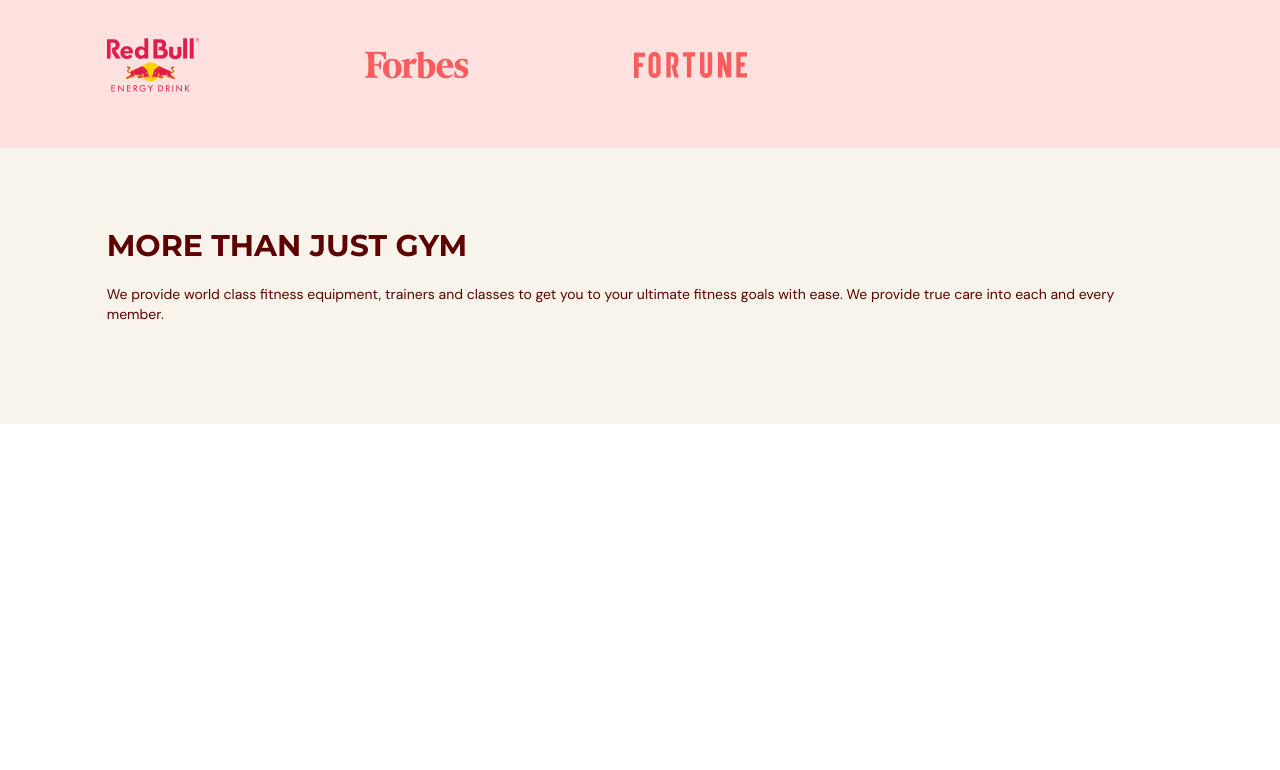
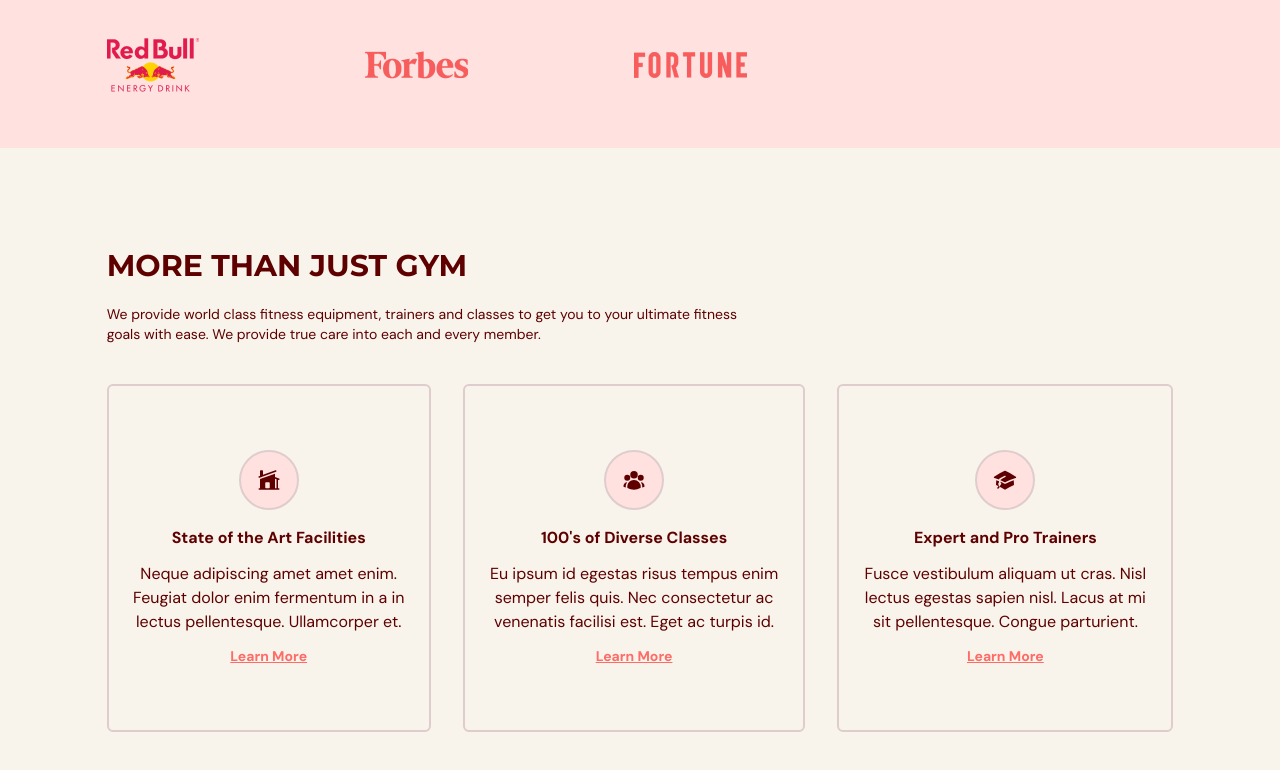
Before and after one commit to 0trava/Gym_typescrips, a React (Vite) app: page / in a window 1280 px wide. Shown: the part 508-1278 px from the top of the page. Before the commit the page ends 932 px from the top, so only its background shows below. Built offline with nearby package versions, Linux system fonts and the light colour scheme.

Commit message:
add BENEFITs Benefit

```diff
--- /dev/null
+++ b/src/scenes/Benefits/Benefit.tsx
@@ -0,0 +1,44 @@
+import { SelectedPage } from "@/shared/types";
+import { motion } from "framer-motion";
+import AnchorLink from "react-anchor-link-smooth-scroll";
+
+const childVariant = {
+    hidden: { opacity: 0, scale: 0.9 },
+    visible: { opacity: 1, scale: 1 },
+  };
+
+
+
+type Props = {
+    icon: JSX.Element;
+    title: string;
+    description: string;
+    setSelectedPage: (value: SelectedPage) => void;
+  };
+
+  const Benefit = ({ icon, title, description, setSelectedPage }: Props) => {
+    return (
+        <motion.div
+          variants={childVariant}
+          className="mt-5 rounded-md border-2 border-gray-100 px-5 py-16 text-center"
+        >
+          <div className="mb-4 flex justify-center">
+            <div className="rounded-full border-2 border-gray-100 bg-primary-100 p-4">
+              {icon}
+            </div>
+          </div>
+
+          <h4 className="font-bold">{title}</h4>
+          <p className="my-3">{description}</p>
+          <AnchorLink
+            className="text-sm font-bold text-primary-500 underline hover:text-secondary-500"
+            onClick={() => setSelectedPage(SelectedPage.ContactUs)}
+            href={`#${SelectedPage.ContactUs}`}
+          >
+            <p>Learn More</p>
+          </AnchorLink>
+        </motion.div>
+      );
+    };
+
+export default Benefit
--- a/src/scenes/Benefits/Benefits.tsx
+++ b/src/scenes/Benefits/Benefits.tsx
@@ -10,16 +10,37 @@
 import BenefitsPageGraphic from "@/assets/BenefitsPageGraphic.png";
 import Benefit from "./Benefit";
 
+
+const benefits: Array<BenefitType> = [
+    {
+      icon: <HomeModernIcon className="h-6 w-6" />,
+      title: "State of the Art Facilities",
+      description:"Neque adipiscing amet amet enim. Feugiat dolor enim fermentum in a in lectus pellentesque. Ullamcorper et.",
+    },
+    {
+      icon: <UserGroupIcon className="h-6 w-6" />,
+      title: "100's of Diverse Classes",
+      description:"Eu ipsum id egestas risus tempus enim semper felis quis. Nec consectetur ac venenatis facilisi est. Eget ac turpis id.",
+    },
+    {
+      icon: <AcademicCapIcon className="h-6 w-6" />,
+      title: "Expert and Pro Trainers",
+      description:"Fusce vestibulum aliquam ut cras. Nisl lectus egestas sapien nisl. Lacus at mi sit pellentesque. Congue parturient.",
+    },
+  ];
+
+
 type Props = {
     setSelectedPage: (value: SelectedPage) => void;
 
 }
 
-function Benefits({setSelectedPage, BenefitType}: Props) {
+function Benefits({setSelectedPage }: Props) {
   return (
     <section id="benefits" className="mx-auto min-h-full w-5/6 py-20">
         <motion.div onViewportEnter={() => setSelectedPage(SelectedPage.Benefits)}>
-            <div>
+            {/* HEADER */}
+            <div className="md:my-5 md:w-3/5">
                 <HText>MORE THAN JUST GYM</HText>
                 <p className="my-5 text-sm">
                     We provide world class fitness equipment, trainers and classes to
@@ -28,6 +49,28 @@
                 </p>
             </div>
 
+            {/* BENEFITS */}
+            <motion.div
+                className="mt-5 items-center justify-between gap-8 md:flex"
+                initial="hidden"
+                whileInView="visible"
+                viewport={{ once: true, amount: 0.5 }}
+
+                >
+                {benefits.map((benefit: BenefitType) => (
+                    <Benefit
+                    key={benefit.title}
+                    icon={benefit.icon}
+                    title={benefit.title}
+                    description={benefit.description}
+                    setSelectedPage={setSelectedPage}
+                    />
+                ))}
+            </motion.div>
+
+
+
+
         </motion.div>
 
     </section>
--- a/src/shared/types.ts
+++ b/src/shared/types.ts
@@ -4,3 +4,9 @@
     OurClasses = "ourclasses",
     ContactUs = "contactus",
   }
+
+  export interface BenefitType {
+    icon: JSX.Element;
+    title:string;
+    description: string;
+  }
```
